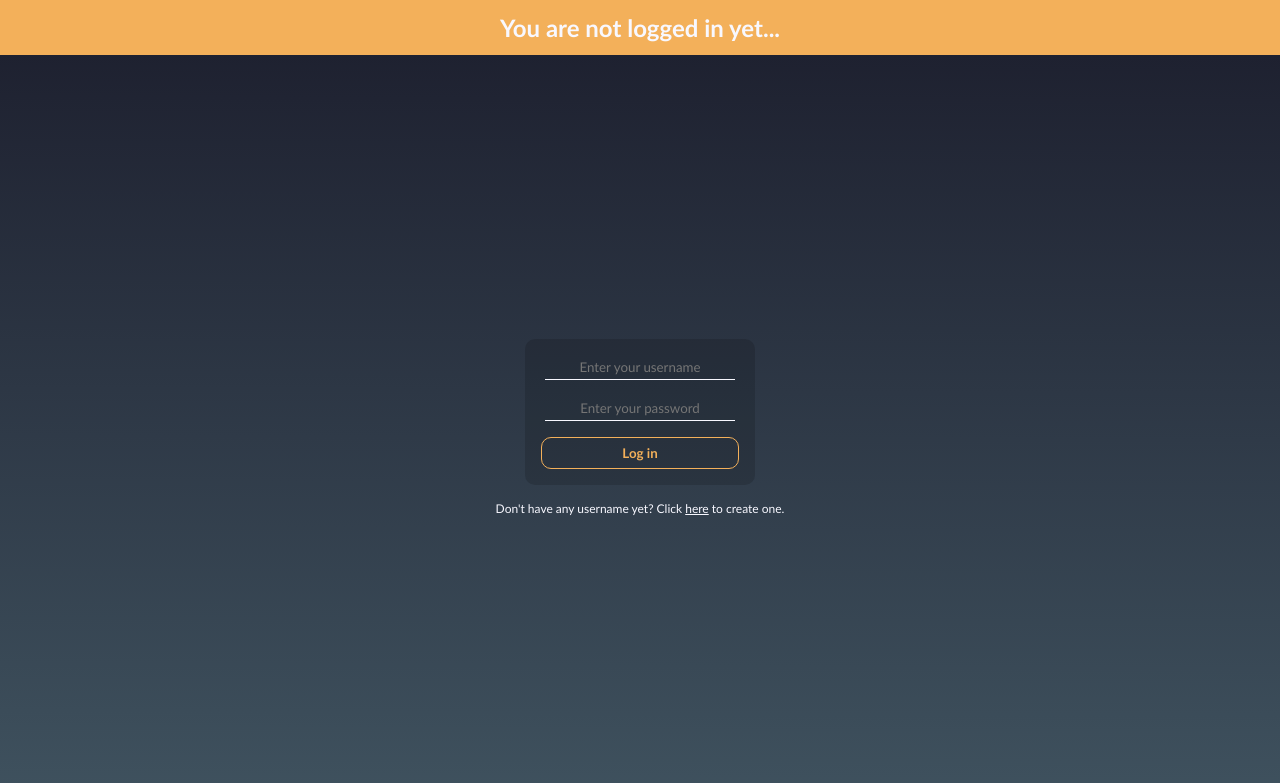
After one commit to VicentBotellaFerragud/Chatroom-Application, a Django app: page /login/ in a window 1280 px wide. The commit adds this page. Shown: the top 783 px of the page. Run offline with Django 4.2, Linux system fonts and the light colour scheme; parts of the project's set-up code (start-up, migrations or seed data) failed here and were passed over.

Commit message:
login and logout views style added, general style modifications, logout function created

```diff
--- /dev/null
+++ b/django_chatroom_application/chatroom/templates/auth/login-view.html
@@ -0,0 +1,28 @@
+{% extends "base.html" %} {% block content %}
+
+<div class="wrapper">
+
+    {% if not request.user.is_authenticated %}
+
+    <form class="login-form" action="/login/" method="POST">
+        {% csrf_token %}
+        <input type="hidden" name="redirect" value="{{ redirect }}">
+        <input type="text" name="username" placeholder="Enter your username">
+        <input type="password" name="password" placeholder="Enter your password">
+
+        {% if wrongPassword %}
+
+        <span class="wrong-password-span">Wrong username or password!</span>
+
+        {% endif %}
+
+        <button>Log in</button>
+    </form>
+    <span class="redirect-to-register-span">Don't have any username yet? Click <a href="/register/">here</a> to create one.</span>
+
+    {% else %}
+    <span class="redirect-to-chatroom-span">You are already logged in! Click <a href="/chatroom/">here</a> to go back to the chatroom.</span>
+    {% endif %}
+</div>
+
+{% endblock %}
--- /dev/null
+++ b/django_chatroom_application/chatroom/templates/auth/register-view.html
@@ -0,0 +1,3 @@
+{% extends "base.html" %} {% block content %}
+
+{% endblock %}
--- a/django_chatroom_application/chatroom/views.py
+++ b/django_chatroom_application/chatroom/views.py
@@ -1,13 +1,44 @@
-from django.shortcuts import render
+from asyncio.windows_events import NULL
+from django.http import HttpResponseRedirect
+from django.shortcuts import render, redirect
 from .models import Chat, Message
+from django.contrib.auth.decorators import login_required
+from django.contrib.auth import authenticate, login, logout
 
 # Create your views here.
 
+def redirectToChatroom(request):
+    response = redirect('/chatroom/')
+    return response
+
+@login_required(login_url = '/login/')
 def index(request):
     if request.method == 'POST' and request.POST['textMessage'] != '':
         print('method was post', request.POST['textMessage'])
         chat = Chat.objects.get(id = 1)
-        Message.objects.create(text=request.POST['textMessage'], chat = chat, author = request.user, receiver = request.user)
+        Message.objects.create(text = request.POST['textMessage'], chat = chat, author = request.user, receiver = request.user)
 
     chatMessages = Message.objects.filter(chat__id = 1)
     return render(request, 'chatroom/index.html', {'chatMessages': chatMessages})
+
+def loginFn(request):
+    redirect = request.GET.get('next')
+    if request.method == 'POST':
+        user = authenticate(username = request.POST['username'], password = request.POST['password'])
+
+        if user:
+            login(request, user)
+
+            if redirect:
+                return HttpResponseRedirect(request.POST.get('next'))
+            else:
+                return HttpResponseRedirect('/chatroom/')
+
+        else:
+            return render(request, 'auth/login-view.html', {'wrongPassword': True, 'redirect': redirect})
+
+    return render(request, 'auth/login-view.html', {'redirect': redirect})
+
+def logoutFn(request):
+    logout(request)
+    return render(request, 'auth/logout-view.html')
--- a/django_chatroom_application/django_chatroom_application/urls.py
+++ b/django_chatroom_application/django_chatroom_application/urls.py
@@ -15,9 +15,12 @@ Including another URLconf
 """
 from django.contrib import admin
 from django.urls import path
-from chatroom.views import index
+from chatroom.views import redirectToChatroom, index, loginFn, logoutFn
 
 urlpatterns = [
     path('admin/', admin.site.urls),
+    path('', redirectToChatroom),
+    path('login/', loginFn),
     path('chatroom/', index),
+    path('logout/', logoutFn),
 ]
--- a/django_chatroom_application/static/css/style.css
+++ b/django_chatroom_application/static/css/style.css
@@ -16,6 +16,7 @@ nav {
     display: flex;
     justify-content: center;
     background-color: #f3b05a;
+    position: relative;
 }
 
 nav h1 {
@@ -25,10 +26,96 @@ nav h1 {
     text-align: center;
 }
 
+nav a {
+    height: 25px;
+    width: 25px;
+    position: absolute;
+    right: 1rem;
+    top: 15px;
+}
+
+nav img {
+    height: 25px;
+    width: 25px;
+}
+
 .dynamic-content-cotainer {
    height: calc(100vh - 55px - 32px);
    padding: 16px;
 }
+
+/* Login style */
+
+.wrapper {
+    height: 100%;
+    display: flex;
+    flex-direction: column;
+    align-items: center;
+    justify-content: center;
+}
+
+.login-form {
+    padding: 16px;
+    background-color: rgba(0, 0, 0, 0.15);
+    border-radius: 10px;
+    display: flex;
+    flex-direction: column;
+    align-items: center;
+}
+
+.login-form input {
+    width: 80%;
+    height: 1.5rem;
+    margin-bottom: 1rem;
+    padding-inline: 1rem;
+    border: none;
+    color: ghostwhite;
+    border-bottom: 1px solid ghostwhite;
+    background-color: transparent;
+    text-align: center;
+}
+
+.login-form input:focus {
+    outline: none;
+}
+
+.wrong-password-span {
+    color: red;
+    margin-bottom: 1rem;
+    font-size: 12px;
+    text-align: center;
+}
+
+.login-form button {
+    width: 100%;
+    height: 2rem;
+    border-radius: 10px;
+    color: #f3b05a;
+    border: 1px solid #f3b05a;
+    font-weight: bold;
+    background-color: transparent;
+    transition: .5s;
+}
+
+.login-form button:hover {
+    cursor: pointer;
+    background-color: #f3b05a;
+    color: white;
+    letter-spacing: 2.5px;
+}
+
+.redirect-to-register-span {
+    margin-top: 1rem;
+    font-size: 12px;
+    text-align: center;
+}
+
+.redirect-to-chatroom-span {
+    font-size: 12px;
+    text-align: center;
+}
+
+/* Chatroom style */
 
 .messages-container {
     height: calc(100vh - 240px);
@@ -81,10 +168,25 @@ nav h1 {
     letter-spacing: 2.5px;
 }
 
+/* Logout style */
+
+.redirect-to-login-span {
+    font-size: 12px;
+    text-align: center;
+}
+
 /* For smartphones */
 
 @media ( max-width: 520px ) {
+    .smartphone-dnone {
+        display: none;
+    }
+
     nav h1 {
         font-size: 16px;
     }
+
+    .message-form input {
+        width: 85%;
+    }
 }
--- a/django_chatroom_application/templates/base.html
+++ b/django_chatroom_application/templates/base.html
@@ -19,7 +19,10 @@
 
         {% if request.user.is_authenticated %}
 
-        <h1>Hi {{ request.user }}! Enjoy the chatroom &#128516;</h1>
+        {% load static %}
+        <a href="/logout/"><img src="{% static 'img/logout.png' %}" title="log out"></a>
+
+        <h1>Hi {{ request.user }}! Enjoy <span class="smartphone-dnone">the chatroom</span> &#128516;</h1>
 
         {% else %}
 
```
Also changed, not shown: django_chatroom_application/chatroom/templates/auth/logout-view.html (added, +9 -0 lines), django_chatroom_application/static/img/logout.png (added).
